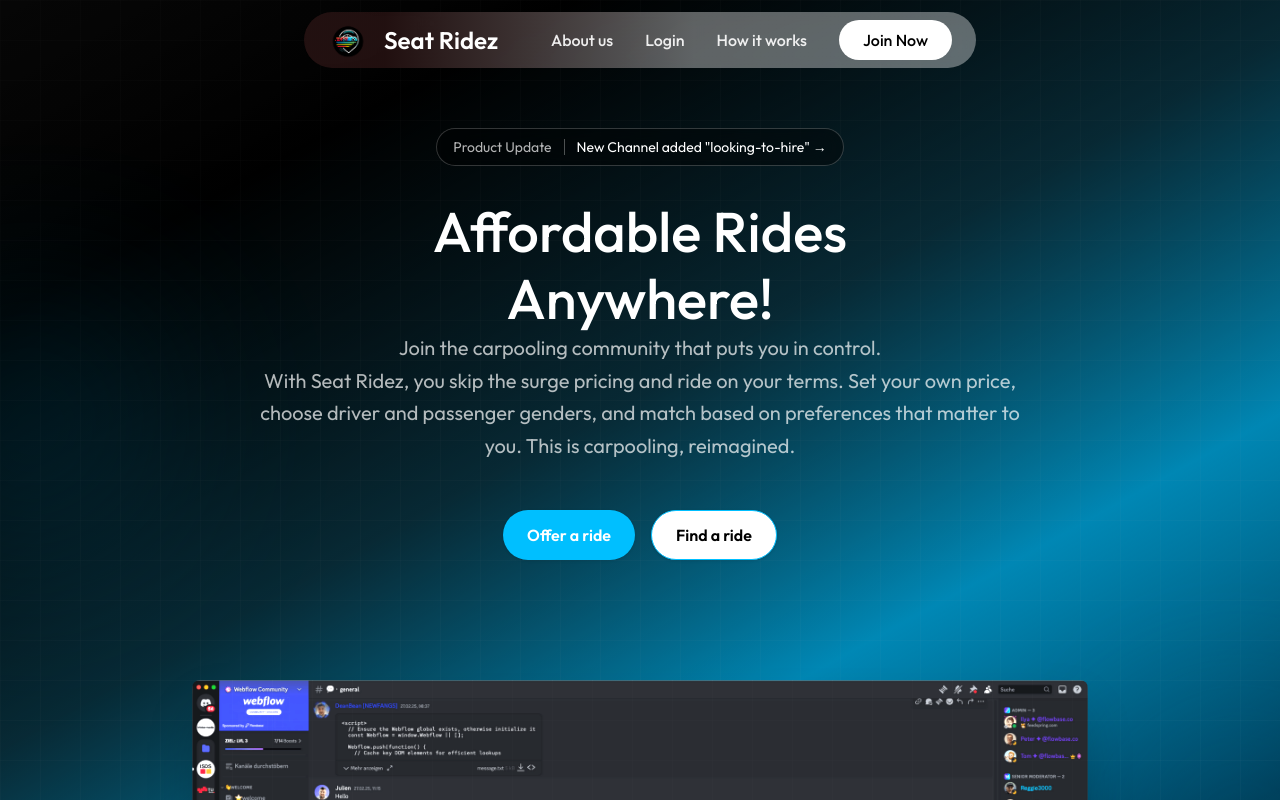
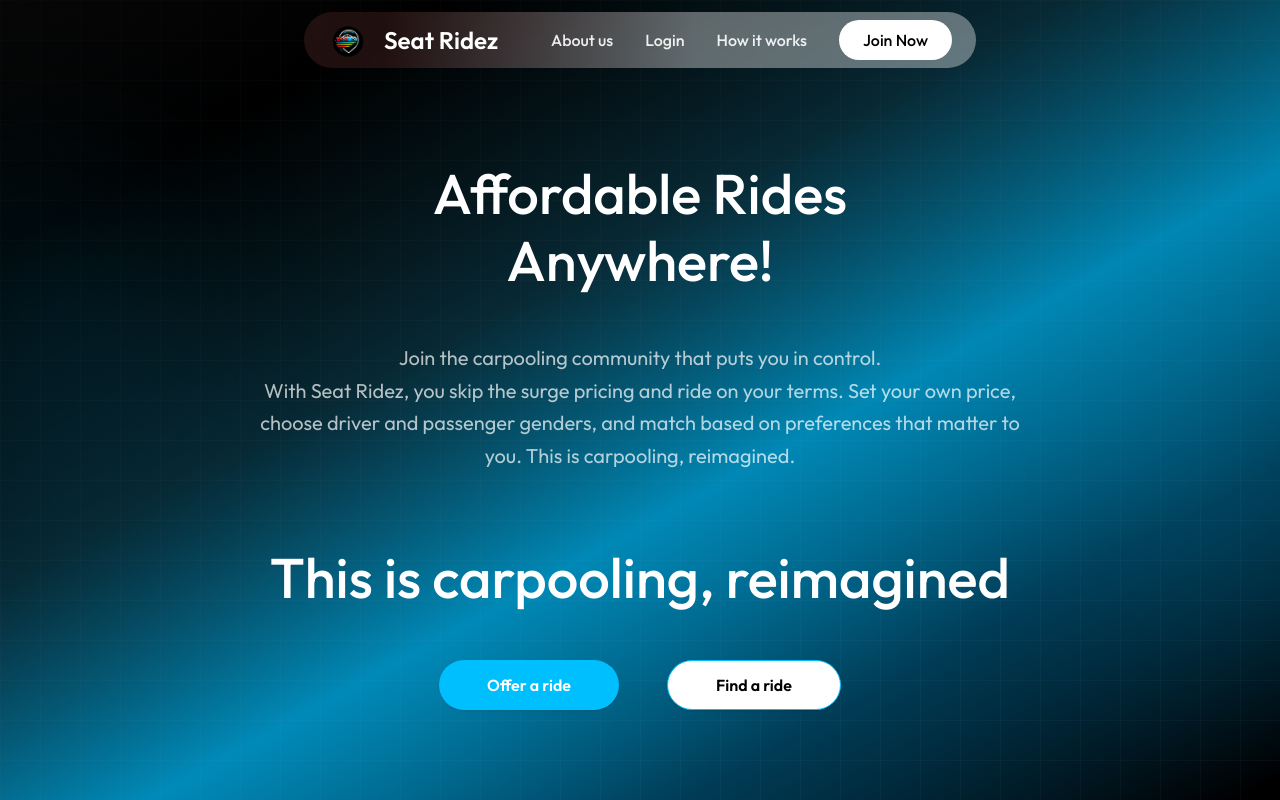
Before and after one commit to SRidez-app/website, a React (Vite) app: page / in a window 1280 px wide. Shown: the top 800 px of the page. Built offline with nearby package versions, Linux system fonts and the light colour scheme.

Commit message:
Update Hero.jsx

```diff
--- a/src/components/Hero.jsx
+++ b/src/components/Hero.jsx
@@ -100,16 +100,16 @@
       />
 
 
-      <div className="container mx-auto px-4 pt-32 pb-20 relative z-10">
+      <div className="container mx-auto px-4 pt-32 pb-20  md:mt-8 relative z-10">
         <div className="flex flex-col items-center text-center max-w-4xl mx-auto">
           {/* Product Update Banner */}
-          <div className="bg-black/40 backdrop-blur-lg rounded-full px-4 py-2 mb-8 flex items-center gap-3 border border-white/20">
+          {/* <div className="bg-black/40 backdrop-blur-lg rounded-full px-4 py-2 mb-8 flex items-center gap-3 border border-white/20">
             <span className="text-white/70 text-sm">Product Update</span>
             <div className="h-4 w-px bg-white/30"></div>
             <span className="text-white text-sm">
               New Channel added "looking-to-hire" →
             </span>
-          </div>
+          </div> */}
 
           <h1 className="heading-style-h1 text-white mb-6" style={headingStyle}>
             Affordable Rides
@@ -117,26 +117,30 @@
             Anywhere!
           </h1>
 
-          <p className="text-lg md:text-xl text-white/70 mb-12 max-w-3xl leading-relaxed">
+          <p className="text-lg md:text-xl text-white/70 py-12  max-w-3xl leading-relaxed">
             Join the carpooling community that puts you in control.
             <br />
             With Seat Ridez, you skip the surge pricing and ride on your terms. Set your own price, choose driver and passenger genders, and match based on preferences that matter to you. This is carpooling, reimagined.
           </p>
 
+          <h2 className="heading-style-h2 text-white pt-6 pb-12" style={headingStyle}>
+          This is carpooling, reimagined
+          </h2>
+
           {/* Improved Email Input and Button for Mobile */}
           <div className="w-full max-w-lg flex justify-center mb-12">
-            <div className="flex gap-4 w-full max-w-md justify-center flex-wrap">
-              <button className="w-full sm:w-auto px-6 py-3 rounded-full bg-[#00BFFF] text-white font-semibold text-base shadow hover:bg-[#0099cc] transition-colors">
+            <div className="flex gap-12 w-full max-w-md justify-center flex-wrap">
+              <button className="w-full sm:w-auto px-12 py-3 rounded-full bg-[#00BFFF] text-white font-semibold text-base shadow hover:bg-[#0099cc] transition-colors">
                 Offer a ride
               </button>
-              <button className="w-full sm:w-auto px-6 py-3 rounded-full bg-white text-black font-semibold text-base border border-[#00BFFF] shadow hover:bg-gray-100 transition-colors">
+              <button className="w-full sm:w-auto px-12 py-3 rounded-full bg-white text-black font-semibold text-base border border-[#00BFFF] shadow hover:bg-gray-100 transition-colors">
                 Find a ride
               </button>
             </div>
           </div>
 
           {/* Discord Screenshot with 3D Effect */}
-          <div className="mt-16  pt-2
+          {/* <div className="mt-16  pt-6
           w-full max-w-full lg:max-w-5xl mx-auto" style={{ perspective: '2000px' }}>
             <div
               className="relative w-full rounded-lg overflow-hidden shadow-2xl"
@@ -159,7 +163,7 @@
                 }}
               />
               {/* Enhanced reflection effect */}
-              <div
+              {/* <div
                 className="absolute inset-0"
                 style={{
                   background: 'linear-gradient(rgba(255, 255, 255, 0.03) 1px, transparent 1px), linear-gradient(90deg, rgba(255, 255, 255, 0.03) 1px, transparent 1px)',
@@ -169,7 +173,7 @@
                 }}
               />
             </div>
-          </div>
+          </div> */}
         </div>
       </div>
 
```
